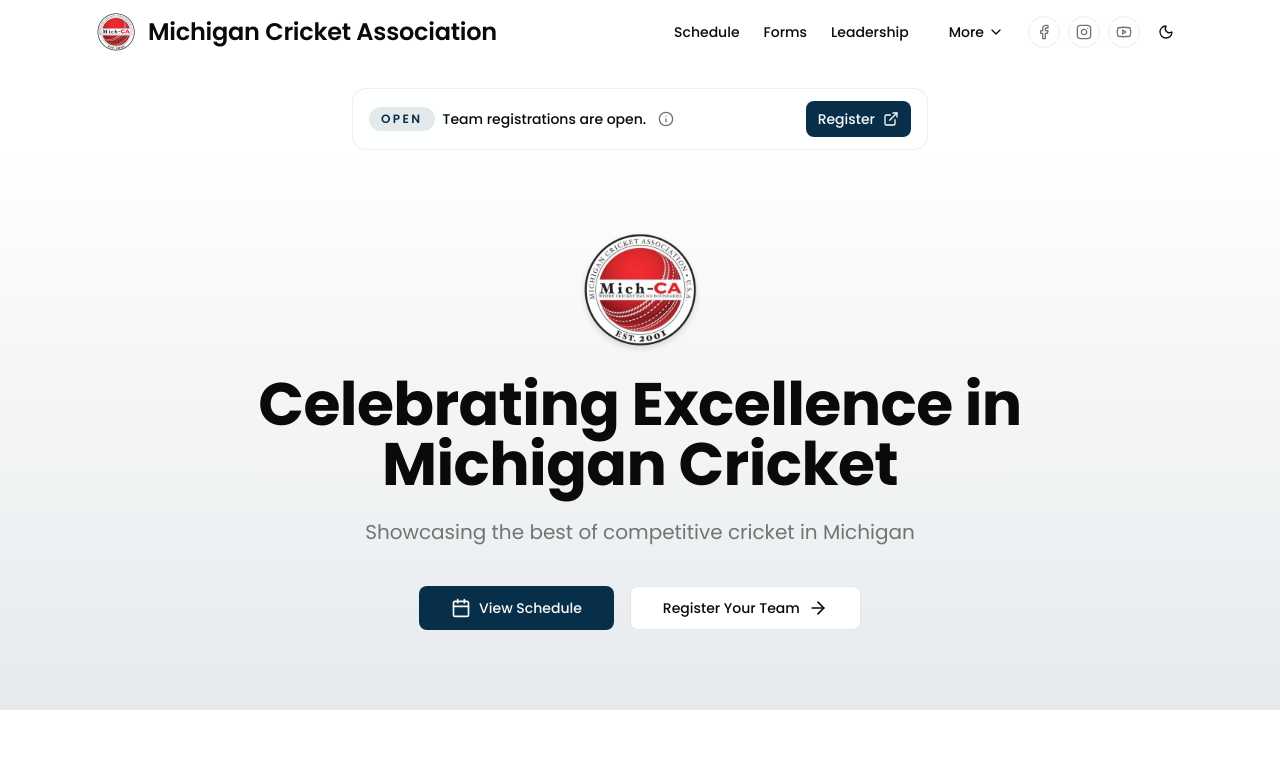
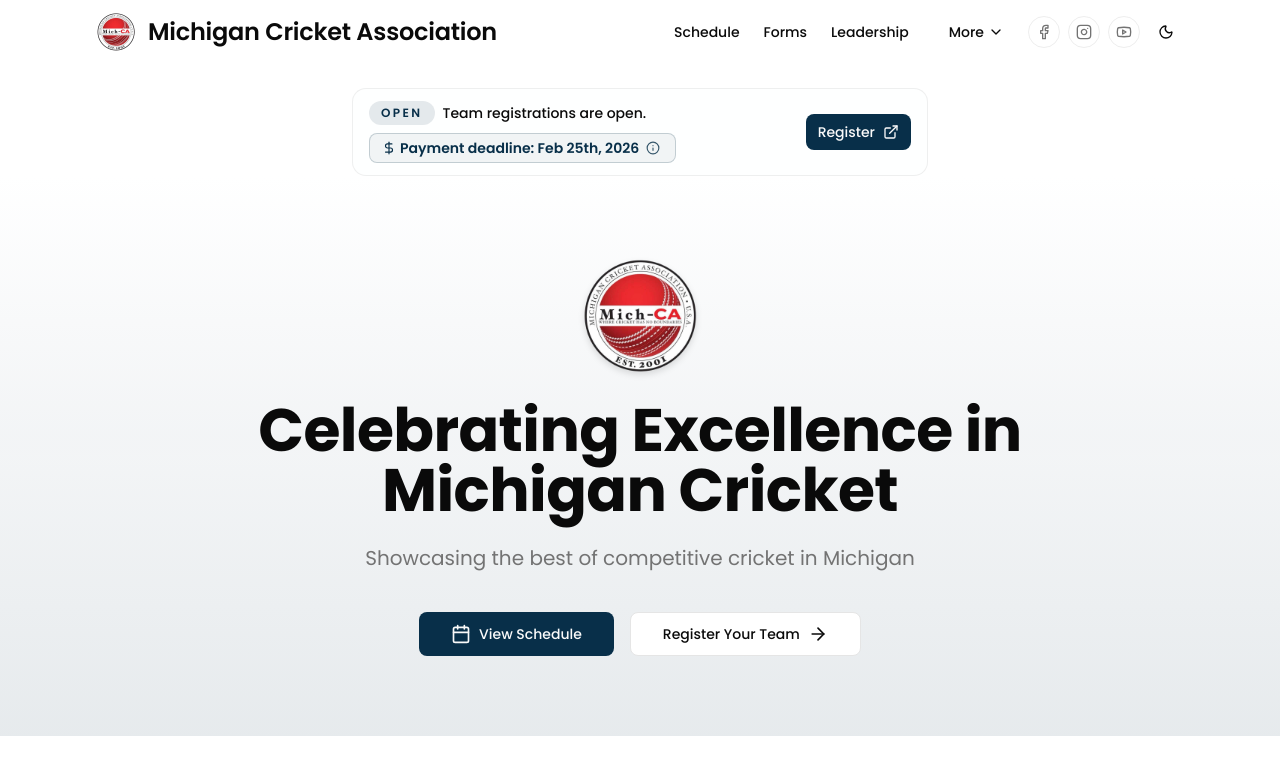
Before and after one commit to SatyaAchanta/michca-portal, a Next.js app: page / in a window 1280 px wide. Shown: the top 774 px of the page. Built offline with nearby package versions, Linux system fonts and the light colour scheme.

Commit message:
Add deadline in announcements

```diff
--- a/src/components/registration-banner.tsx
+++ b/src/components/registration-banner.tsx
@@ -11,6 +11,7 @@
 
 const REGISTRATION_FORM_URL = "https://forms.gle/op9QNwjgnSHGHjMN7";
 const FINAL_DEADLINE = new Date("2026-04-07");
+const PAYMENT_DEADLINE = "Feb 25th, 2026";
 
 const deadlines = [
   {
@@ -19,7 +20,7 @@
     icon: Calendar,
   },
   {
-    date: "Mar 31, 2026",
+    date: PAYMENT_DEADLINE,
     label: "Full Payment Deadline",
     icon: DollarSign,
   },
@@ -40,19 +41,24 @@
   return (
     <Card className="border border-border/60 bg-background/90 px-4 py-3 shadow-none">
       <div className="flex flex-col items-center gap-3 text-center sm:flex-row sm:justify-between sm:text-left">
-        <div className="flex flex-wrap items-center justify-center gap-2 text-sm sm:justify-start">
+        <div className="flex flex-col items-center gap-2 text-sm sm:items-start">
+          <div className="flex flex-wrap items-center justify-center gap-2 sm:justify-start">
             <span className="rounded-full bg-primary/10 px-3 py-1 text-xs font-semibold uppercase tracking-[0.2em] text-primary">
               Open
             </span>
             <p className="font-medium text-foreground">Team registrations are open.</p>
+          </div>
+          <div className="inline-flex items-center gap-1 rounded-md border border-primary/20 bg-primary/5 px-3 py-1 text-xs font-semibold text-primary sm:text-sm">
+            <DollarSign className="h-3.5 w-3.5" />
+            <span>Payment deadline: {PAYMENT_DEADLINE}</span>
             <Popover>
               <PopoverTrigger asChild>
                 <Button
                   variant="ghost"
                   size="sm"
-                className="h-6 w-6 p-0 text-muted-foreground hover:text-primary"
+                  className="h-5 w-5 p-0 text-primary/80 hover:bg-transparent hover:text-primary"
                 >
-                <Info className="h-4 w-4" />
+                  <Info className="h-3.5 w-3.5" />
                   <span className="sr-only">View important deadlines</span>
                 </Button>
               </PopoverTrigger>
@@ -83,6 +89,7 @@
               </PopoverContent>
             </Popover>
           </div>
+        </div>
 
         <Button asChild size="sm">
           <Link href={REGISTRATION_FORM_URL} target="_blank" rel="noreferrer">
```
Lines whose indentation alone changed are shown as unchanged.
